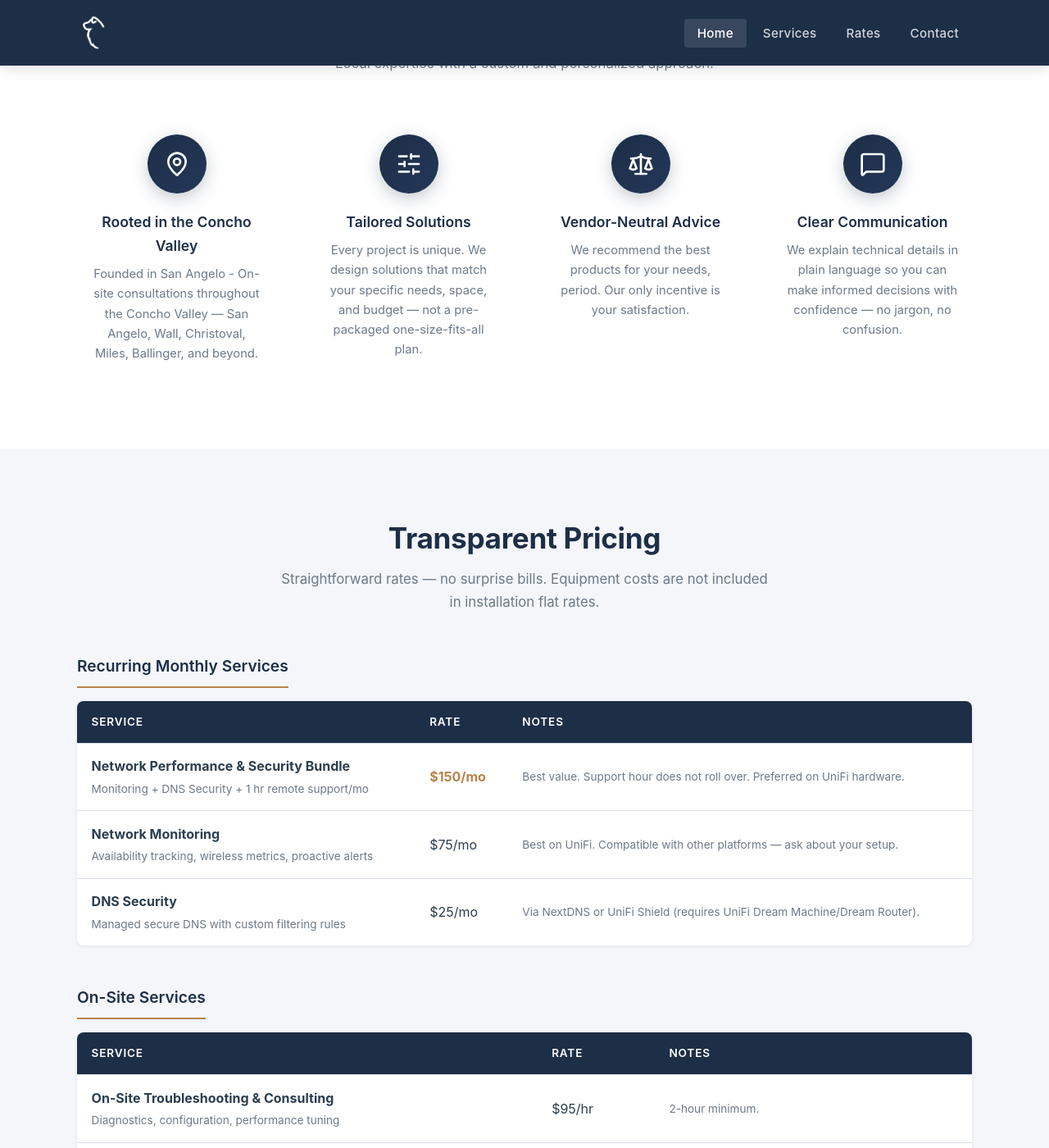
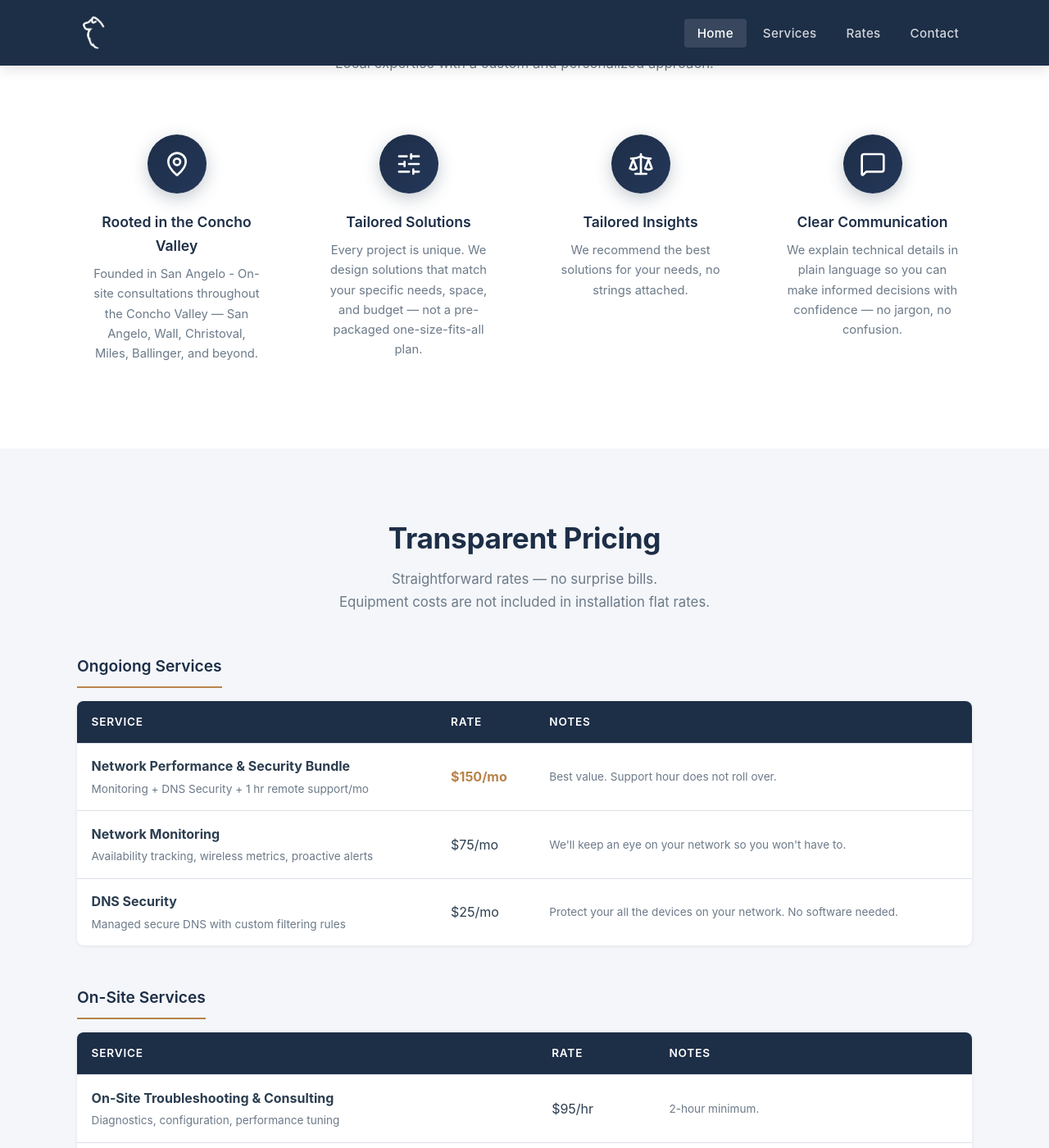
Before and after one commit to ntwkrgr/shepherd-networks, a Jekyll site: the page built from index.html, in a window 1280 px wide and 1400 px high, scrolled down 2344 px. Shown: the whole window at 82% size. Built offline with Jekyll 4.4.1, drawn with Linux system fonts in a browser that asks for light colours; nearby versions of some CDN libraries; some of the changed text lies outside the part shown.

Commit message:
Update index.html

```diff
--- a/index.html
+++ b/index.html
@@ -153,8 +153,8 @@ description: Shepherd Networks provides professional network consulting services
         <div class="feature-box-icon">
           <i data-lucide="scale"></i>
         </div>
-        <h3>Vendor-Neutral Advice</h3>
-        <p>We recommend the best products for your needs, period. Our only incentive is your satisfaction.</p>
+        <h3>Tailored Insights</h3>
+        <p>We recommend the best solutions for your needs, no strings attached.</p>
       </div>
 
       <div class="feature-box">
@@ -175,10 +175,10 @@ description: Shepherd Networks provides professional network consulting services
 <section id="rates" class="section section-light">
   <div class="container">
     <h2 class="section-title">Transparent Pricing</h2>
-    <p class="section-subtitle">Straightforward rates — no surprise bills. Equipment costs are not included in installation flat rates.</p>
+    <p class="section-subtitle">Straightforward rates — no surprise bills. <br>Equipment costs are not included in installation flat rates.</p>
 
     <div class="rates-section">
-      <h3 class="rates-group-title">Recurring Monthly Services</h3>
+      <h3 class="rates-group-title">Ongoiong Services</h3>
       <table class="rates-table">
         <thead>
           <tr>
@@ -194,7 +194,7 @@ description: Shepherd Networks provides professional network consulting services
               <span class="table-note">Monitoring + DNS Security + 1 hr remote support/mo</span>
             </td>
             <td><strong class="price-highlight">$150/mo</strong></td>
-            <td class="table-note">Best value. Support hour does not roll over. Preferred on UniFi hardware.</td>
+            <td class="table-note">Best value. Support hour does not roll over.</td>
           </tr>
           <tr>
             <td>
@@ -202,7 +202,7 @@ description: Shepherd Networks provides professional network consulting services
               <span class="table-note">Availability tracking, wireless metrics, proactive alerts</span>
             </td>
             <td>$75/mo</td>
-            <td class="table-note">Best on UniFi. Compatible with other platforms — ask about your setup.</td>
+            <td class="table-note">We'll keep an eye on your network so you won't have to.</td>
           </tr>
           <tr>
             <td>
@@ -210,7 +210,7 @@ description: Shepherd Networks provides professional network consulting services
               <span class="table-note">Managed secure DNS with custom filtering rules</span>
             </td>
             <td>$25/mo</td>
-            <td class="table-note">Via NextDNS or UniFi Shield (requires UniFi Dream Machine/Dream Router).</td>
+            <td class="table-note">Protect your all the devices on your network. No software needed. </td>
           </tr>
         </tbody>
       </table>
@@ -310,7 +310,7 @@ description: Shepherd Networks provides professional network consulting services
       </table>
     </div>
 
-    <p class="rates-disclaimer">Rates are for the San Angelo metro area. Travel fees may apply for locations outside the immediate area. An estimate will be provided before any billable work begins. We accept credit/debit cards, check, cash, or electronic transfer.</p>
+    <p class="rates-disclaimer">Rates are for the San Angelo metro area, otherwise billable travel may apply. An estimate will be provided before any work begins. We accept credit/debit cards, checks, or cash.</p>
 
   </div>
 </section>
```
